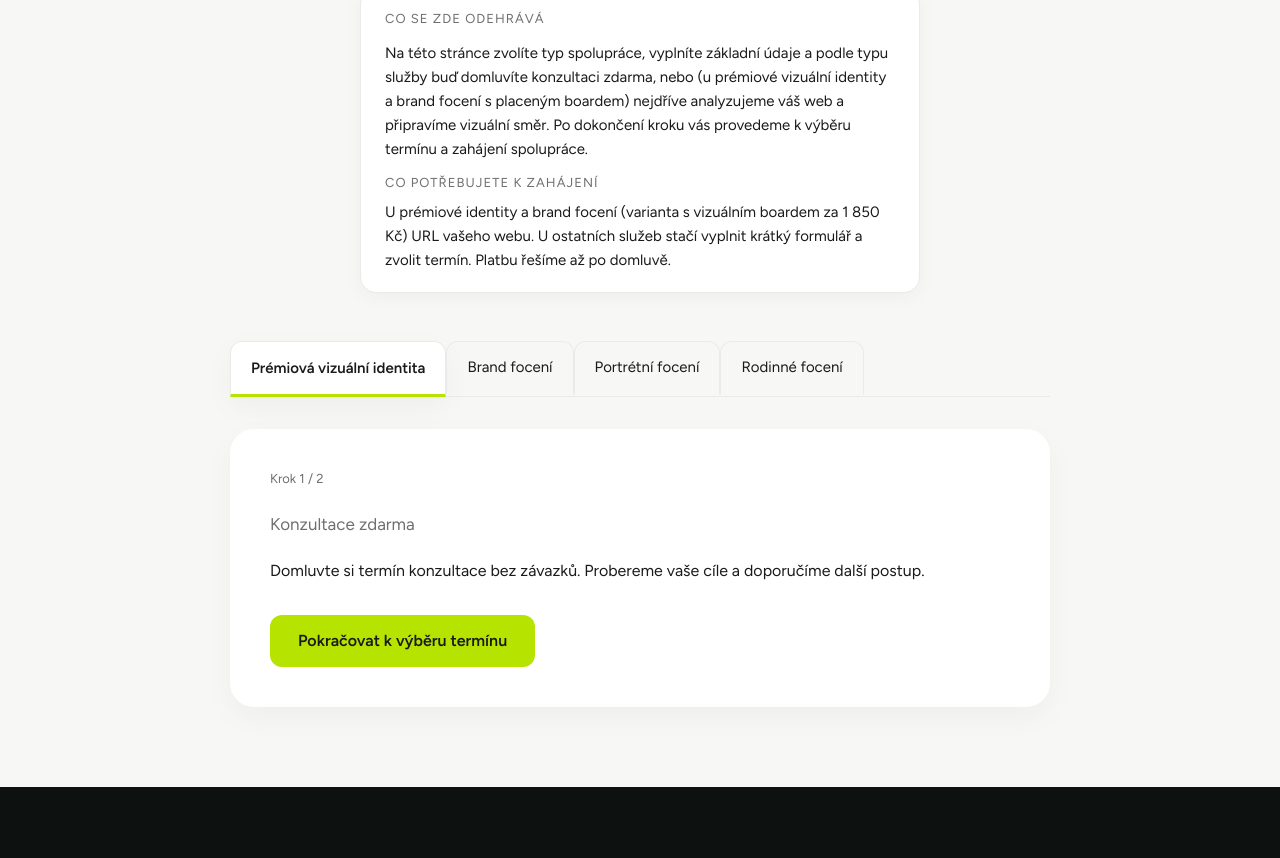
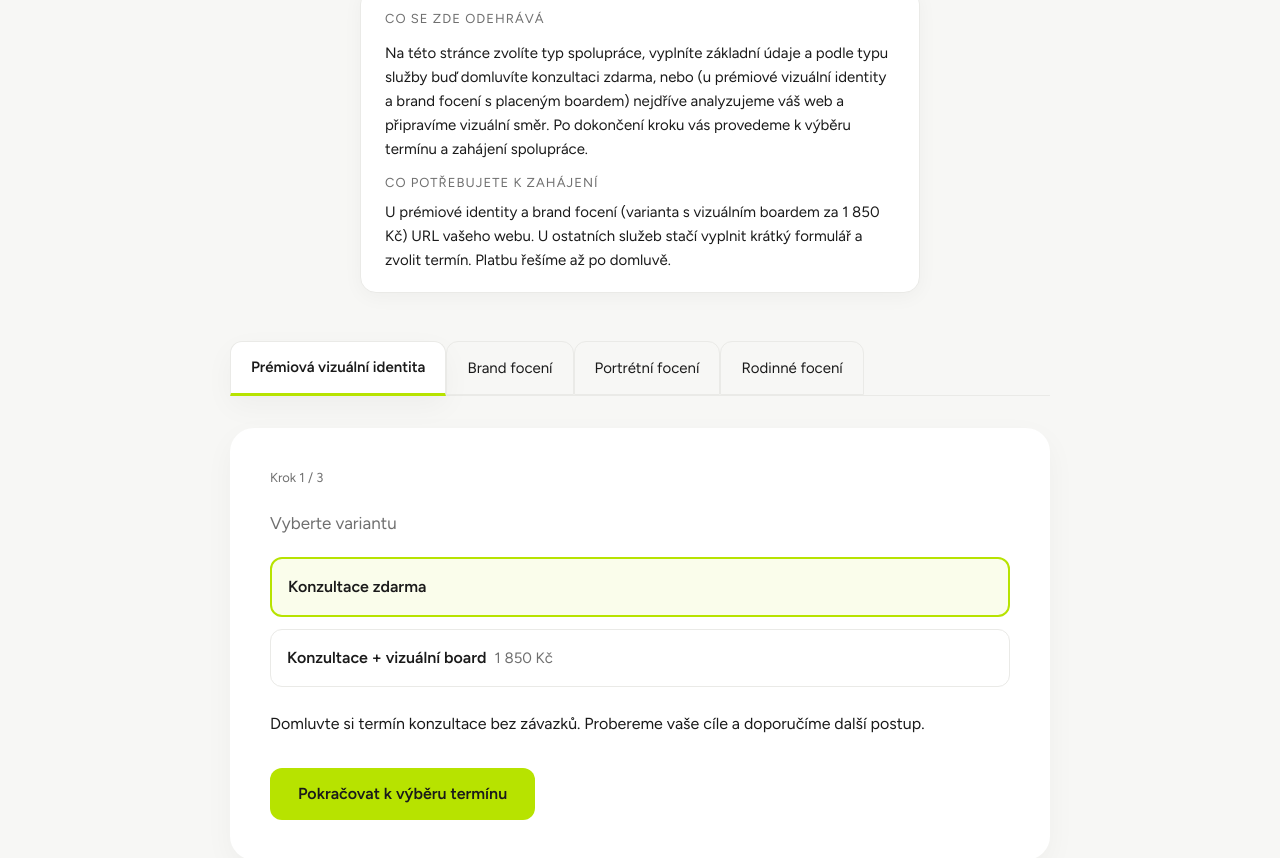
Before and after one commit to katarinabrics-eng/ai-content-studio, a Next.js app in the folder apps/content-studio/: page /start in a window 1280 px wide. Shown: the part 286-1144 px from the top of the page. Before the commit the page ends 1073 px from the top, so only its background shows below. Built offline with nearby package versions, Linux system fonts and the light colour scheme.

Commit message:
refactor: update BookingGate component to enhance 'free' variant flow and adjust styling for improved user experience

```diff
--- a/apps/content-studio/src/app/start/BookingGate.tsx
+++ b/apps/content-studio/src/app/start/BookingGate.tsx
@@ -96,7 +96,6 @@ export function BookingGate() {
                 padding: "14px 20px",
                 background: activeTab === t.id ? "#FFFFFF" : "transparent",
                 border: "1px solid #EAEAE7",
-                borderBottom: activeTab === t.id ? "none" : "1px solid #EAEAE7",
                 marginBottom: activeTab === t.id ? -1 : 0,
                 fontWeight: activeTab === t.id ? 600 : 400,
                 color: "#1A1A1A",
@@ -105,7 +104,7 @@ export function BookingGate() {
                 boxShadow: activeTab === t.id ? "0 10px 30px rgba(0,0,0,0.04)" : "none",
                 borderRadius: "12px 12px 0 0",
                 transition: "all 0.3s ease",
-                borderBottom: activeTab === t.id ? "3px solid #B7E300" : "3px solid transparent",
+                borderBottom: activeTab === t.id ? "3px solid #B7E300" : "1px solid #EAEAE7",
               }}
             >
               {t.label}
@@ -191,35 +190,6 @@ function PremiovaFlow() {
     setAnswers({});
     setError("");
   };
-
-  if (variant === "free") {
-    return (
-      <div className="gate-fade">
-        <p style={{ fontSize: 13, color: "#6F6F6F", marginBottom: 24 }}>Krok 1 / 2</p>
-        <p style={{ fontSize: 17, color: "#6F6F6F", marginBottom: 20 }}>Konzultace zdarma</p>
-        <p style={{ fontSize: 16, color: "#1A1A1A", lineHeight: 1.6, marginBottom: 32 }}>
-          Domluvte si termín konzultace bez závazků. Probereme vaše cíle a doporučíme další postup.
-        </p>
-        <Link
-          href="/start?from=premiova&step=calendar"
-          style={{
-            display: "inline-block",
-            padding: "14px 28px",
-            background: "#B7E300",
-            color: "#1A1A1A",
-            fontWeight: 600,
-            fontSize: 16,
-            borderRadius: 12,
-            textDecoration: "none",
-            transition: "opacity 0.2s",
-          }}
-          className="hover:opacity-90"
-        >
-          Pokračovat k výběru termínu
-        </Link>
-      </div>
-    );
-  }
 
   if (phase === "loading") {
     return (
@@ -307,7 +277,16 @@ function PremiovaFlow() {
           <span style={{ fontSize: 15, color: "#6F6F6F", marginLeft: 8 }}>1 850 Kč</span>
         </button>
       </div>
-      {variant === "paid" && (
+      {variant === "free" ? (
+        <>
+          <p style={{ fontSize: 16, color: "#1A1A1A", lineHeight: 1.6, marginBottom: 32 }}>
+            Domluvte si termín konzultace bez závazků. Probereme vaše cíle a doporučíme další postup.
+          </p>
+          <Link href="/start?from=premiova&step=calendar" style={{ display: "inline-block", padding: "14px 28px", background: "#B7E300", color: "#1A1A1A", fontWeight: 600, fontSize: 16, borderRadius: 12, textDecoration: "none" }} className="hover:opacity-90">
+            Pokračovat k výběru termínu
+          </Link>
+        </>
+      ) : (
         <>
           <label style={{ display: "block", fontSize: 13, color: "#6F6F6F", marginBottom: 8 }}>URL vašeho webu</label>
           <input
@@ -388,21 +367,6 @@ function BrandFoceniFlow() {
     setAnswers({});
     setError("");
   };
-
-  if (variant === "free") {
-    return (
-      <div className="gate-fade">
-        <p style={{ fontSize: 13, color: "#6F6F6F", marginBottom: 24 }}>Krok 1 / 2</p>
-        <p style={{ fontSize: 17, color: "#6F6F6F", marginBottom: 20 }}>Brand focení – konzultace zdarma</p>
-        <p style={{ fontSize: 16, color: "#1A1A1A", lineHeight: 1.6, marginBottom: 32 }}>
-          Domluvte si termín konzultace bez závazků. Probereme vaše cíle, styl focení a doporučíme další postup.
-        </p>
-        <Link href="/start?from=brandfoceni&step=calendar" style={{ display: "inline-block", padding: "14px 28px", background: "#B7E300", color: "#1A1A1A", fontWeight: 600, fontSize: 16, borderRadius: 12, textDecoration: "none" }} className="hover:opacity-90">
-          Pokračovat k výběru termínu
-        </Link>
-      </div>
-    );
-  }
 
   if (phase === "loading") {
     return (
@@ -490,7 +454,16 @@ function BrandFoceniFlow() {
           <span style={{ fontSize: 15, color: "#6F6F6F", marginLeft: 8 }}>1 850 Kč</span>
         </button>
       </div>
-      {variant === "paid" && (
+      {variant === "free" ? (
+        <>
+          <p style={{ fontSize: 16, color: "#1A1A1A", lineHeight: 1.6, marginBottom: 32 }}>
+            Domluvte si termín konzultace bez závazků. Probereme vaše cíle, styl focení a doporučíme další postup.
+          </p>
+          <Link href="/start?from=brandfoceni&step=calendar" style={{ display: "inline-block", padding: "14px 28px", background: "#B7E300", color: "#1A1A1A", fontWeight: 600, fontSize: 16, borderRadius: 12, textDecoration: "none" }} className="hover:opacity-90">
+            Pokračovat k výběru termínu
+          </Link>
+        </>
+      ) : (
         <>
           <label style={{ display: "block", fontSize: 13, color: "#6F6F6F", marginBottom: 8 }}>URL vašeho webu</label>
           <input
```
